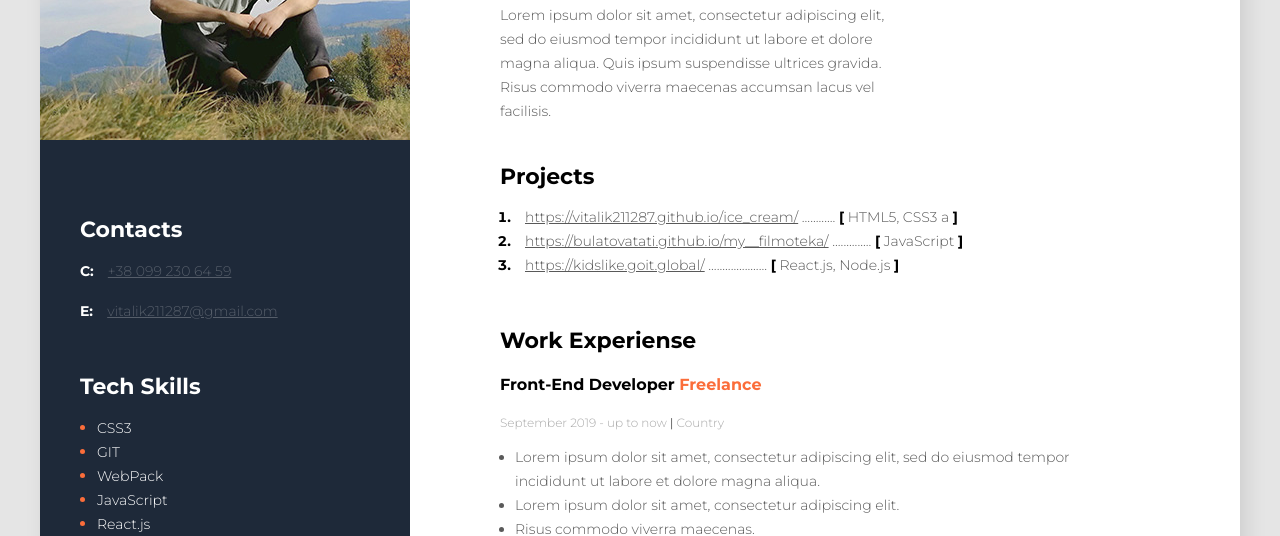
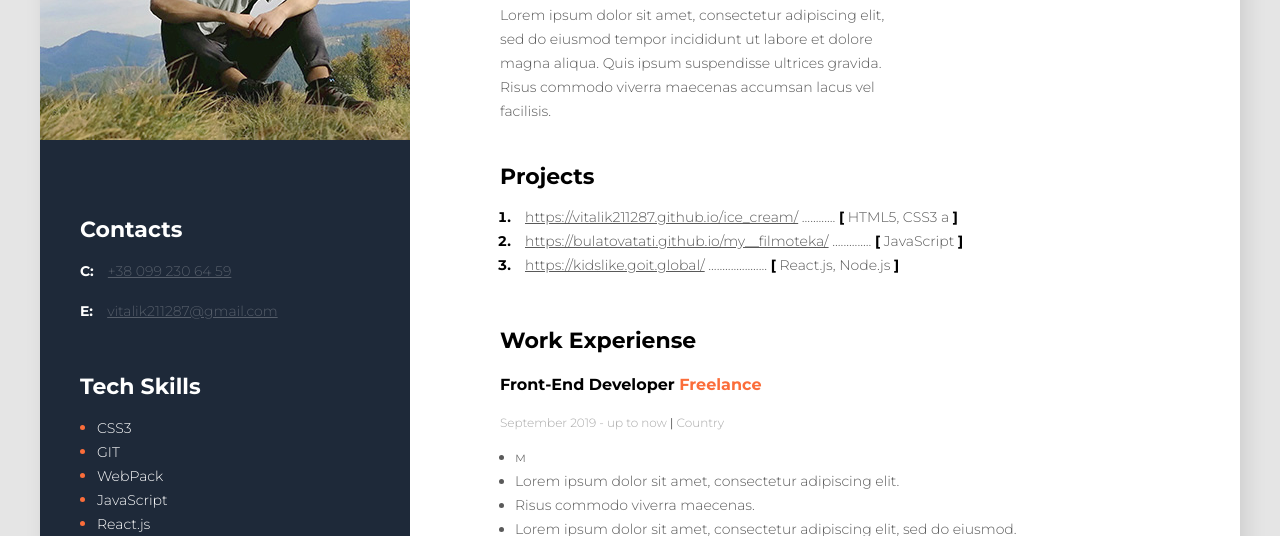
Before and after one commit to vitalik211287/resume, a plain HTML site: page index.html in a window 1280 px wide. Shown: the part 249-785 px from the top of the page. Drawn offline with Linux system fonts and the light colour scheme.

Commit message:
Update index.html

```diff
--- a/index.html
+++ b/index.html
@@ -59,7 +59,7 @@
             <h4 class="work-position">Front-End Developer <span class="organization">Freelance</span> </h4>
             <h5 class="period">September 2019 - up to now <span class="line">|</span> Country</h5>
             <ul class="projects-list">
-                <li >Lorem ipsum dolor sit amet, consectetur adipiscing elit, sed do eiusmod tempor incididunt ut labore et dolore magna aliqua.</span>  </li>
+                <li >м</span>  </li>
                 <li>Lorem ipsum dolor sit amet, consectetur adipiscing elit.</li>
                 <li>Risus commodo viverra maecenas. </li>
                 <li>Lorem ipsum dolor sit amet, consectetur adipiscing elit, sed do eiusmod.</li>
```
